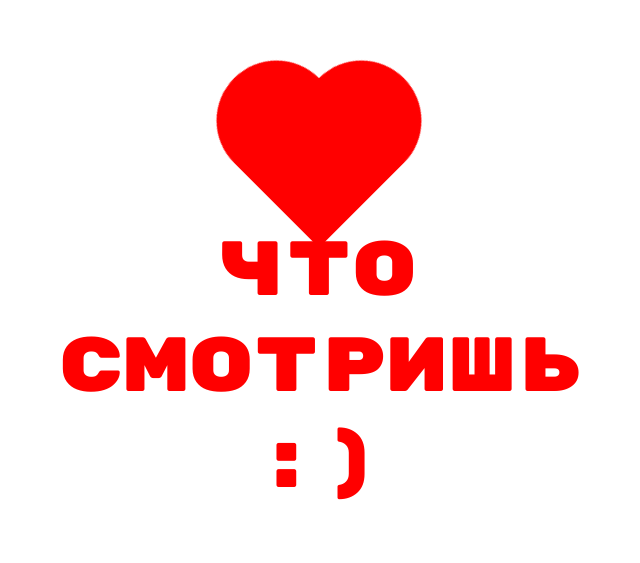
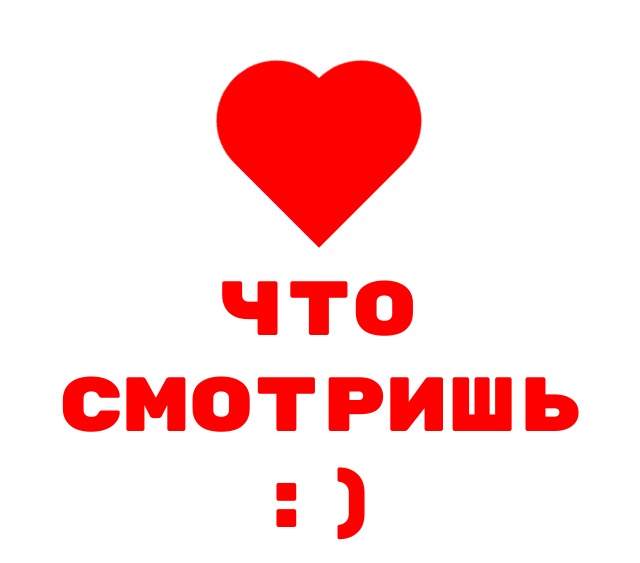
Before and after one commit to x1oy/animation, a plain HTML site: page index.html in a window 1280 px wide. Shown: the part 237-800 px from the top of the page, without its empty margins (321-961 px from the left). Drawn offline with Linux system fonts and the light colour scheme.

Commit message:
Update index.html

```diff
--- a/index.html
+++ b/index.html
@@ -62,7 +62,7 @@
     /* Текст под сердечком */
     .text {
       position: absolute;
-      top: 110%; /* Расстояние от сердца */
+      top: 150%; /* Расстояние от сердца */
       font-size: 6vw; /* Относительный размер шрифта */
       color: red;
       text-align: center;
```
